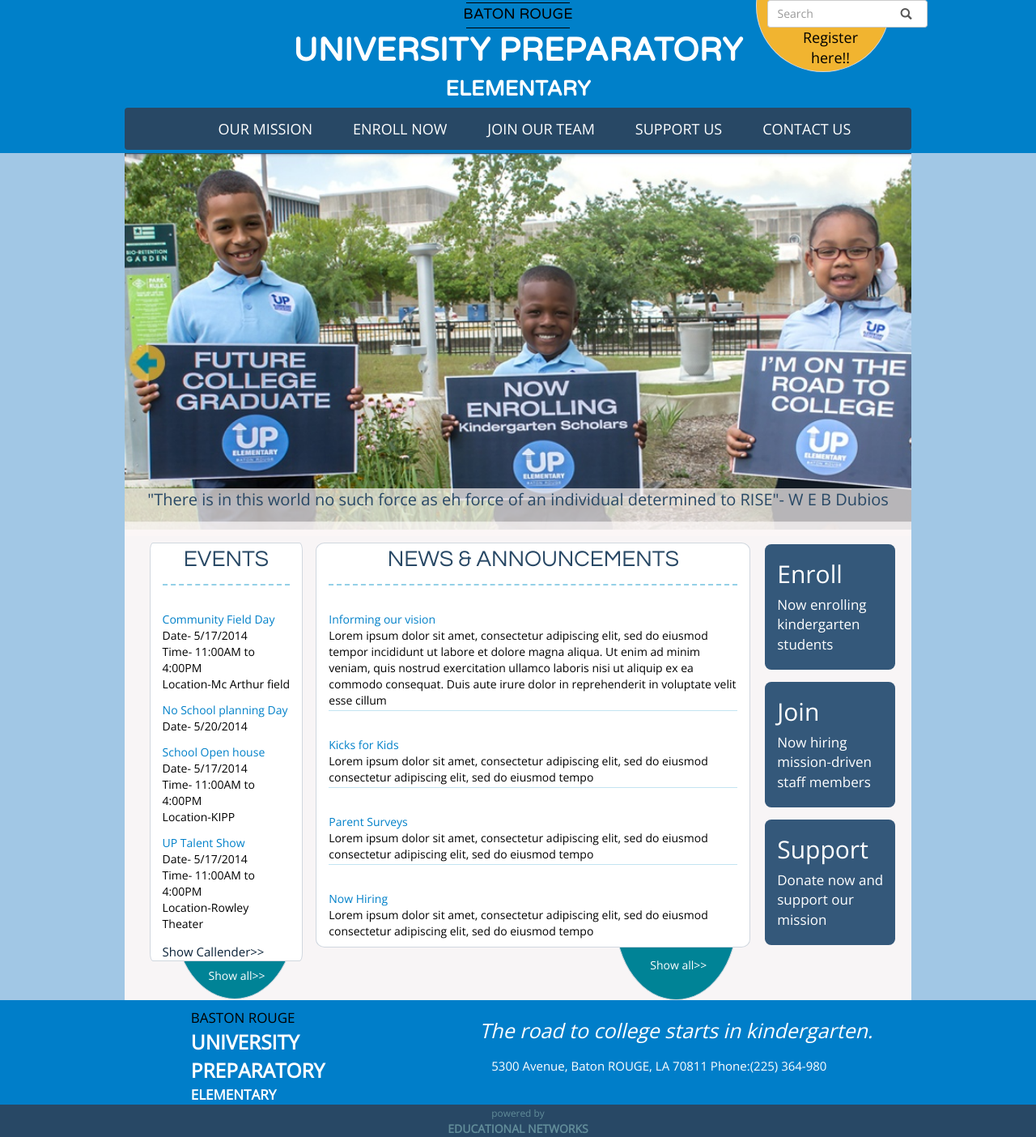
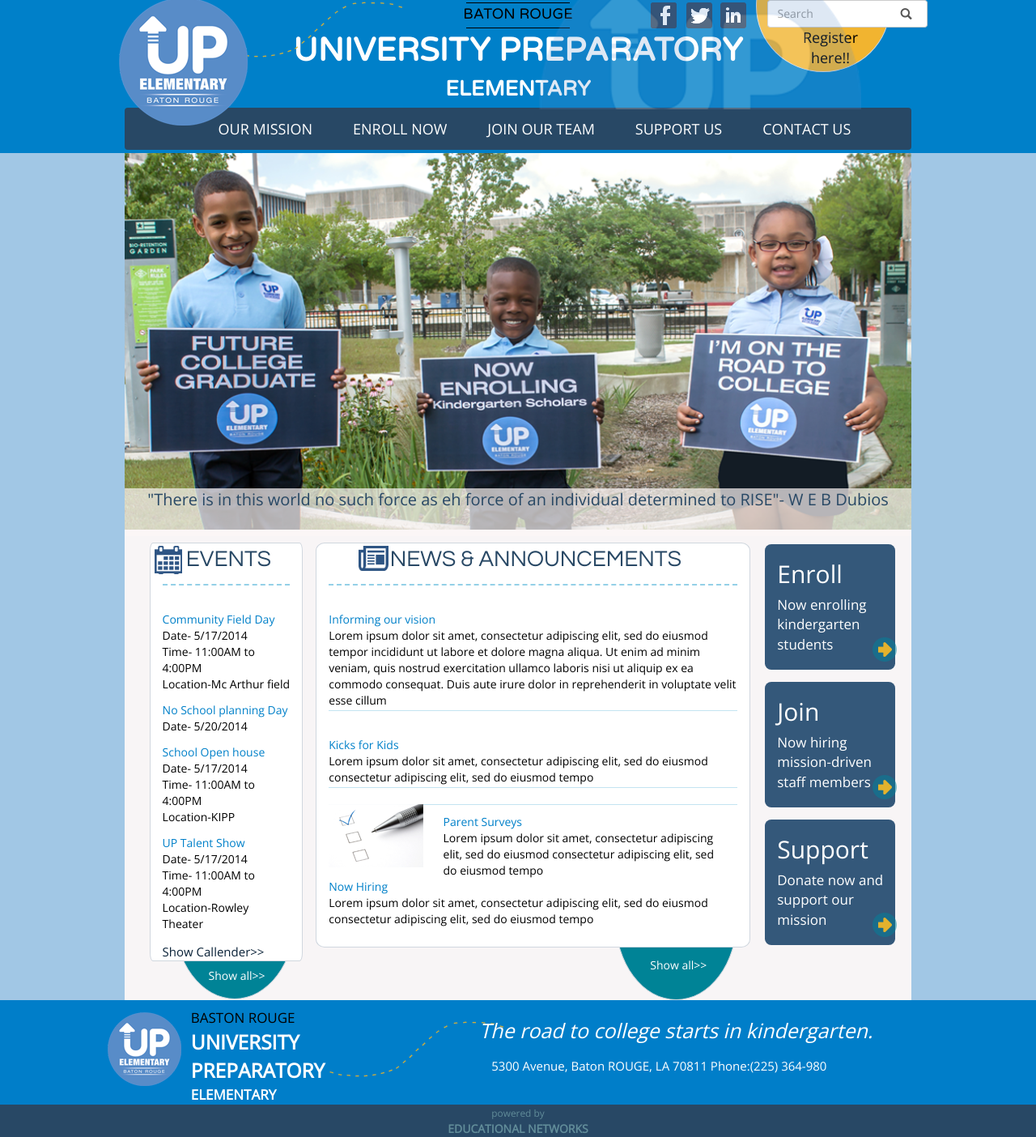
Before and after one commit to indu95/educational-site, a plain HTML site: page index.html in a window 1280 px wide. Shown: the whole page at 81% size. Drawn offline with nearby package versions, Linux system fonts and the light colour scheme.

Commit message:
logos added

```diff
--- a/index.html
+++ b/index.html
@@ -38,7 +38,7 @@
           W E B Dubios
         </div>
         <div class="row custom-rw">
-          <div class="col-sm-2 white-br-cont">EVENTS
+          <div class="col-sm-2 white-br-cont"><span class="evt-img"></span>&nbspEVENTS
             <hr>
             <div class="small-txt">
               Community Field Day<br>
@@ -73,11 +73,13 @@
               </div>
 
             </div>
+            <a href="">
+              <div class="cal">Show Callender>></div>
+            </a>
 
-            <div class="cal">Show Callender>></div>
 
           </div>
-          <div class="col-sm-7 white-br-cont siz-big">NEWS & ANNOUNCEMENTS
+          <div class="col-sm-7 white-br-cont siz-big"><span class="news-img"></span>&nbspNEWS & ANNOUNCEMENTS
             <hr>
             <div class="small-txt">
               Informing our vision<br>
@@ -99,16 +101,21 @@
             </div>
             <hr class="small-hr">
 
-            <div class="small-txt">
+            <div class="col-sm-3 task-img">
+
+
+            </div>
+
+            <div class="col-sm-9 small-txt">
               Parent Surveys<br>
               <div class="blk"> Lorem ipsum dolor sit amet, consectetur adipiscing elit, sed do eiusmod consectetur
                 adipiscing elit, sed do eiusmod tempo
               </div>
 
             </div>
-            <hr class="small-hr">
+            <hr class="small-hr2">
+            <div class="small-txt">
 
-            <div class="small-txt">
               Now Hiring<br>
               <div class="blk"> Lorem ipsum dolor sit amet, consectetur adipiscing elit, sed do eiusmod consectetur
                 adipiscing elit, sed do eiusmod tempo
@@ -120,20 +127,34 @@
           <div class="col-sm-2 margin-custom">
             <div class="row  blue-br-cont">
               <h2>Enroll</h2>Now enrolling kindergarten students
+              <a href="">
+                <div class="yellow-arrow"></div>
+              </a>
             </div>
             <div class="row  blue-br-cont">
               <h2>Join</h2>Now hiring mission-driven staff members
+              <a href="">
+                <div class="yellow-arrow"></div>
+              </a>
             </div>
             <div class="row  blue-br-cont">
               <h2>Support</h2>Donate now and support our mission
+              <a href="">
+                <div class="yellow-arrow"></div>
+              </a>
             </div>
           </div>
         </div>
         <div class="row">
-          <div class="round-radius">Show all>>
+          <a href="">
+            <div class="round-radius">Show all>>
 
-          </div>
-          <div class="round-radius round-radius-right">Show all>> </div>
+            </div>
+          </a>
+          <a href="">
+            <div class="round-radius round-radius-right">Show all>> </div>
+          </a>
+
         </div>
 
 
--- a/shared/footer.html
+++ b/shared/footer.html
@@ -1,12 +1,14 @@
 <div class="row footer-custom">
 
     <div class="col-sm-3 custom-padding">
+        <div class="logo-small"></div>
         <div class="blk">BASTON ROUGE</div>
         <div>
             <big><big><b>UNIVERSITY</b></big></big> </div>
         <div> <big><big><b>PREPARATORY</b></big></big> </div>
         <div><b>ELEMENTARY</b></div>
     </div>
+    <div class="yellow-ar"></div>
     <div class="col-sm-6 italic-text">
         The road to college starts in kindergarten.
         <div class="wht-small">
--- a/shared/header.html
+++ b/shared/header.html
@@ -1,9 +1,16 @@
+
 <div class="header-banner">
 
   <div class="center-text">
     <hr class="custom-hr">
+    <div class="yellow-ar2"></div>
     <div class="small-heading"> BATON ROUGE</div>
     <hr class="custom-hr">
+    <span class="media-icons">
+     <a href=""><span class="fb-img"></span></a>
+     <a href=""> <span class="twitter-img"></span></a>
+     <a href=""><span class="linkedin-img"></span></a>
+    </span>
 
     <div class="container">
       <div class="row">
@@ -22,7 +29,7 @@
       </div>
     </div>
 
-    <div class="yellow-text-header"> Register <br> here!!</div>
+    <div class="yellow-text-header"><a href="" class="custom-anchor">Register <br> here!!</a></div>
 
     <div class="white-heading-big"> UNIVERSITY PREPARATORY</div>
     <div class="round-radius-yellow">
@@ -31,20 +38,21 @@
 
   </div>
 
-
+<div class="logo"></div>
+<div class="bg-light-img"></div>
   <nav class="navbar custom-nav ">
     <div class="container-fluid">
       <div class="navbar-header">
         <a class="navbar-brand" href="#"> </a>
       </div>
-      <ul class="nav navbar-nav">
+      <ul class="nav navbar-nav ">
 
-        <li><a href="#"></a></li>
-        <li> <a href="#">OUR MISSION</a></li>
-        <li><a href="#">ENROLL NOW</a></li>
-        <li><a href="#">JOIN OUR TEAM</a></li>
-        <li><a href="#">SUPPORT US</a></li>
-        <li><a href="#">CONTACT US</a></li>
+        <li><a href="#" class="bgclr"></a></li>
+        <li> <a href="#" class="bgclr">OUR MISSION</a></li>
+        <li><a href="#" class="bgclr">ENROLL NOW</a></li>
+        <li><a href="#" class="bgclr">JOIN OUR TEAM</a></li>
+        <li><a href="#" class="bgclr">SUPPORT US</a></li>
+        <li><a href="#" class="bgclr">CONTACT US</a></li>
 
 
       </ul>
--- a/shared/main.css
+++ b/shared/main.css
@@ -3,10 +3,10 @@
     font-family: 'Open Sans', sans-serif;
 }
 .header-banner{
-
+    background:#0080C9;
     font-size: 18px;
     color: black;
-    background-color: #0080C9;
+    background-repeat: no-repeat;
 }
 
 .white-heading-big{
@@ -54,7 +54,7 @@
 }
 .pic-bg{
     min-height: 465px;
-    background-image: url("images/UP_homepage-01.JPEG");
+    background-image: url("images/UP_homepage-01.png");
     width: 100%;
     background-repeat:no-repeat;
     background-size: cover;
@@ -242,3 +242,123 @@
     position: absolute;
     margin-left: 45%;
   }
+  .custom-anchor{
+      color: black;
+  }
+  .fb-img{
+    background-image: url("images/facebook.png");
+    width: 32px;
+    min-height: 32px;
+    position: absolute;
+  }
+  .twitter-img{
+    background-image: url("images/twitter.png");
+    width: 32px;
+    min-height: 32px;
+    position: absolute;
+    margin-left: 44px;
+  }
+  .linkedin-img{
+    background-image: url("images/linkedin.png");
+    width: 32px;
+    min-height: 32px;
+    position: absolute;
+    margin-left: 86px;
+  }.media-icons{
+      position: absolute;
+      margin-top: -28px;
+      margin-left: 164px;
+  }.logo{
+      background-image: url("images/logo-big.png");
+    position: absolute;
+    min-width: 159px;
+    min-height: 158px;
+    background-repeat: no-repeat;
+    margin-top: -136px;
+    margin-left: 147px;
+    z-index: 99999;
+  }
+  .bgclr {
+
+    text-decoration: none !important;
+    background-color: transparent !important;
+
+}
+.evt-img{
+    background-image: url("images/calender.png");
+
+    position: absolute;
+    min-width: 34px;
+    min-height: 35px;
+    margin-left: -33px;
+    margin-top: 3px;
+}
+.bg-light-img{background-image: url("images/dim.png");
+    position: absolute;
+    min-width: 398px;
+    min-height: 205px;
+    margin-left: 52%;
+    margin-top: -203px;
+    z-index: 555;
+}
+.news-img{
+    background-image: url("images/news.png");
+
+    position: absolute;
+    min-width: 37px;
+    min-height: 31px;
+    margin-left: -33px;
+    margin-top: 3px;
+}
+.yellow-arrow{
+    background-image: url("images/right-arrow.png");
+    position: absolute;
+    min-width: 30px;
+    min-height: 30px;
+    margin-left: 118px;
+    margin-top: -21px;
+}
+.task-img{
+    background-image: url("images/tasks.png");
+    position: absolute;
+    min-width: 117px;
+    min-height: 78px !important;
+    background-repeat: no-repeat;
+}
+.logo-small{
+   background-image: url("images/logo-small.png");
+    position: absolute;
+    min-width: 91px;
+    min-height: 91px;
+    background-repeat: no-repeat;
+    margin-left: -103px;
+    margin-top: 5px;
+}
+.yellow-ar{
+    background-image: url("images/yellow-arrow.png");
+    position: absolute;
+    min-width: 215px;
+    min-height: 69px;
+    background-repeat: no-repeat;
+    margin-left: 33%;
+    margin-top: 16px;
+}
+.yellow-ar2{
+    background-image: url("images/yellow-arrow.png");
+    position: absolute;
+    min-width: 215px;
+    min-height: 69px;
+    background-repeat: no-repeat;
+    margin-left: 22%;
+    margin-top: 2px;
+
+
+}
+.small-hr2{
+    border:none;
+    border-top:1px solid rgb(195, 228, 241) !important;
+    color:#fff;
+    background-color:#fff;
+    width:100%;
+    margin-top: 2px !important;
+}
```
Also changed, not shown: shared/images/UP_homepage-01.jpeg (deleted), shared/images/UP_homepage-01.png (added), shared/images/calender.png (added), shared/images/dim.png (added), shared/images/facebook.png (added), shared/images/linkedin.png (added), shared/images/logo-big.png (added), shared/images/logo-small.png (added), shared/images/news.png (added), shared/images/right-arrow.png (added), shared/images/tasks.png (added), shared/images/twitter.png (added), shared/images/yellow-arrow.png (added).
